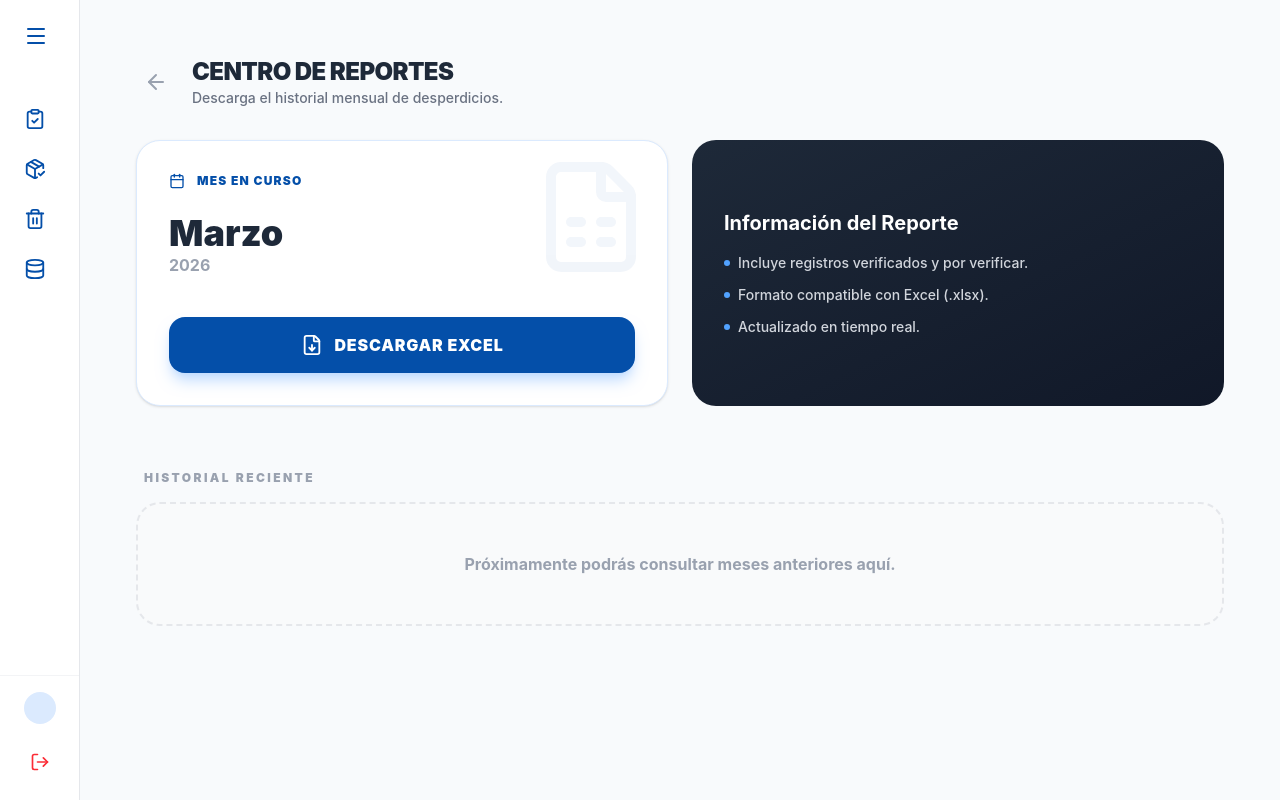
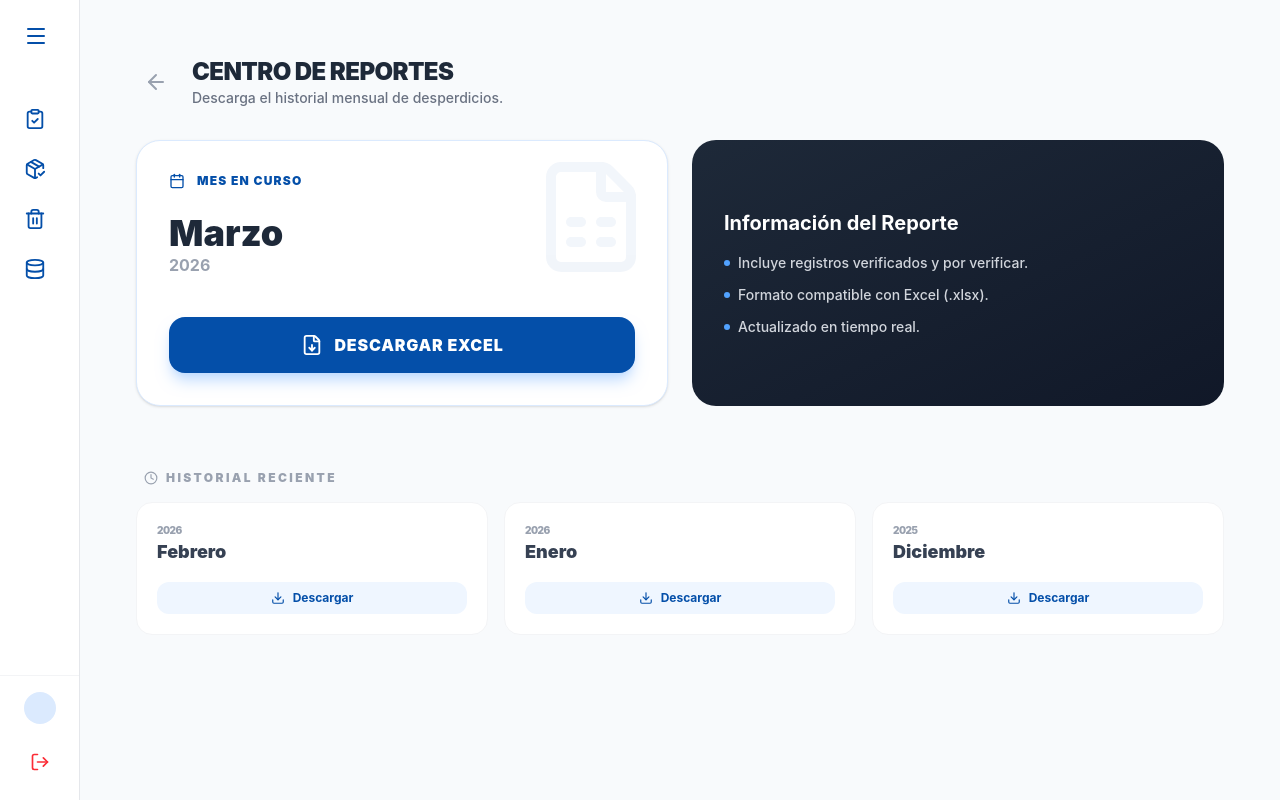
Before and after one commit to Manufacturas-Especializadas/QMP-FrontEnd, a React (Vite) app: page /scrap/reportes in a window 1280 px wide. Built offline with nearby package versions, Linux system fonts and the light colour scheme; sample sign-in values are in the browser's storage.

Commit message:
feat: historial de reportes

```diff
--- a/src/api/services/ScrapService.ts
+++ b/src/api/services/ScrapService.ts
@@ -12,8 +12,11 @@ class ScrapService {
     return apiClient.get<ScrapRead>(`${this.getScrapByIdEndpoint}${id}`);
   }
 
-  async getReports(): Promise<void> {
+  async getReports(month?: number, year?: number): Promise<void> {
     const now = new Date();
+    const reportMonth = month ?? now.getMonth() + 1;
+    const reportYear = year ?? now.getFullYear();
+
     const meses = [
       "Enero",
       "Febrero",
@@ -29,9 +32,14 @@ class ScrapService {
       "Diciembre",
     ];
 
-    const fileName = `Reporte_Scrap_${meses[now.getMonth()]}_${now.getFullYear()}.xlsx`;
+    const fileName = `Reporte_Scrap_${meses[reportMonth - 1]}_${reportYear}.xlsx`;
 
-    return apiClient.downloadFile(this.getReportsEndpoint, fileName);
+    let endpoint = this.getReportsEndpoint;
+    if (month && year) {
+      endpoint += `?month=${month}&year=${year}`;
+    }
+
+    return apiClient.downloadFile(endpoint, fileName);
   }
 
   async createScrap(data: Scrap): Promise<void> {
--- a/src/hooks/useScrapReports.ts
+++ b/src/hooks/useScrapReports.ts
@@ -5,27 +5,29 @@ import { scrapService } from "../api/services/ScrapService";
 export const useScrapReports = () => {
   const [isDownloading, setIsDownloading] = useState(false);
 
-  const downloadMonthlyReport = useCallback(async () => {
+  const downloadReportByMonth = useCallback(
+    async (month: number, year: number, monthName: string) => {
       setIsDownloading(true);
-
-    const loadingToast = toast.loading("Generando reporte...");
+      const loadingToast = toast.loading(
+        `Generando reporte de ${monthName}...`,
+      );
 
       try {
-      await scrapService.getReports();
-
+        await scrapService.getReports(month, year);
         toast.dismiss(loadingToast);
-      toast.success("Reporte descargado correctamente");
-    } catch (err: any) {
+        toast.success(`Reporte de ${monthName} descargado`);
+      } catch (error: any) {
         toast.dismiss(loadingToast);
-      const message = err.message || "No se pudo generar el reporte";
-      toast.error(message);
+        toast.error("Error al generar el reporte histórico");
       } finally {
         setIsDownloading(false);
       }
-  }, []);
+    },
+    [],
+  );
 
   return {
-    downloadMonthlyReport,
+    downloadReportByMonth,
     isDownloading,
   };
 };
--- a/src/pages/Scrap/ScrapReports.tsx
+++ b/src/pages/Scrap/ScrapReports.tsx
@@ -4,13 +4,16 @@ import {
   FileDown,
   FileSpreadsheet,
   Loader2,
+  Clock,
+  Download,
 } from "lucide-react";
 import { useNavigate } from "react-router-dom";
 import { useScrapReports } from "../../hooks/useScrapReports";
+import { useMemo } from "react";
 
 export const ScrapReports = () => {
   const navigate = useNavigate();
-  const { downloadMonthlyReport, isDownloading } = useScrapReports();
+  const { downloadReportByMonth, isDownloading } = useScrapReports();
 
   const now = new Date();
 
@@ -31,6 +34,19 @@ export const ScrapReports = () => {
 
   const currentMonthName = months[now.getMonth()];
   const currentYear = now.getFullYear();
+
+  const history = useMemo(() => {
+    const list = [];
+    for (let i = 1; i <= 3; i++) {
+      const date = new Date(now.getFullYear(), now.getMonth() - i, 1);
+      list.push({
+        month: date.getMonth() + 1,
+        year: date.getFullYear(),
+        monthName: months[date.getMonth()],
+      });
+    }
+    return list;
+  }, []);
 
   return (
     <div
@@ -57,9 +73,9 @@ export const ScrapReports = () => {
 
       <div className="grid grid-cols-1 md:grid-cols-2 gap-6">
         <div
-          className="relative overflow-hidden bg-white border
-          border-blue-100 rounded-3xl p-8 shadow-sm group hover:shadow-xl
-          hover:shadow-blue-50 transition-all"
+          className="relative overflow-hidden bg-white border border-blue-100
+          rounded-3xl p-8 shadow-sm group hover:shadow-xl hover:shadow-blue-50
+          transition-all"
         >
           <div
             className="absolute top-0 right-0 p-4 opacity-5 group-hover:opacity-10
@@ -70,8 +86,8 @@ export const ScrapReports = () => {
 
           <div className="relative z-10 space-y-6">
             <div
-              className="flex items-center gap-3 text-secondary font-black uppercase
-              text-xs tracking-widest"
+              className="flex items-center gap-3 text-secondary font-black
+              uppercase text-xs tracking-widest"
             >
               <Calendar size={16} />
               Mes en curso
@@ -86,12 +102,18 @@ export const ScrapReports = () => {
 
             <div className="pt-4">
               <button
-                onClick={downloadMonthlyReport}
+                onClick={() =>
+                  downloadReportByMonth(
+                    now.getMonth() + 1,
+                    currentYear,
+                    currentMonthName,
+                  )
+                }
                 disabled={isDownloading}
-                className="w-full flex items-center justify-center gap-3
-                bg-secondary text-white py-4 rounded-2xl font-black shadow-lg
-                shadow-blue-200 hover:scale-[1.02] active:scale-[0.98] transition-all
-                hover:cursor-pointer uppercase tracking-wider"
+                className="w-full flex items-center justify-center gap-3 bg-secondary
+                text-white py-4 rounded-2xl font-black shadow-lg shadow-blue-200
+                hover:scale-[1.02] active:scale-[0.98] transition-all hover:cursor-pointer
+                uppercase tracking-wider disabled:opacity-50"
               >
                 {isDownloading ? (
                   <Loader2 className="animate-spin" size={22} />
@@ -105,8 +127,8 @@ export const ScrapReports = () => {
         </div>
 
         <div
-          className="bg-linear-to-br from-gray-800 to-gray-900 rounded-3xl p-8 text-white
-          flex flex-col justify-center space-y-4"
+          className="bg-linear-to-br from-gray-800 to-gray-900 rounded-3xl p-8
+          text-white flex flex-col justify-center space-y-4"
         >
           <h3 className="text-xl font-bold">Información del Reporte</h3>
           <ul className="space-y-3 text-sm text-gray-300 font-medium">
@@ -129,17 +151,46 @@ export const ScrapReports = () => {
       <div className="pt-8">
         <h2
           className="text-xs font-black text-gray-400 uppercase tracking-[0.2em]
-          mb-4 ml-2"
+          mb-4 ml-2 flex items-center gap-2"
         >
+          <Clock size={14} />
           Historial Reciente
         </h2>
-        <div
-          className="bg-gray-50 border-2 border-dashed border-gray-200
-          rounded-3xl p-12 flex flex-col items-center justify-center text-center"
-        >
-          <p className="text-gray-400 font-bold">
-            Próximamente podrás consultar meses anteriores aquí.
-          </p>
+
+        <div className="grid grid-cols-1 sm:grid-cols-3 gap-4">
+          {history.map((item, index) => (
+            <div
+              key={index}
+              className="bg-white border border-gray-100 rounded-2xl p-5 flex
+              flex-col justify-between gap-4 hover:border-blue-200 hover:shadow-lg
+              hover:shadow-blue-50/50 transition-all group"
+            >
+              <div>
+                <p
+                  className="text-[10px] font-black text-gray-400 uppercase
+                  tracking-tighter"
+                >
+                  {item.year}
+                </p>
+                <h3 className="text-lg font-black text-gray-700">
+                  {item.monthName}
+                </h3>
+              </div>
+
+              <button
+                onClick={() =>
+                  downloadReportByMonth(item.month, item.year, item.monthName)
+                }
+                disabled={isDownloading}
+                className="flex items-center justify-center gap-2 text-secondary
+                bg-blue-50 py-2 rounded-xl font-bold text-xs hover:bg-secondary
+                hover:text-white transition-all hover:cursor-pointer disabled:opacity-30"
+              >
+                <Download size={14} />
+                Descargar
+              </button>
+            </div>
+          ))}
         </div>
       </div>
     </div>
```
Lines whose indentation alone changed are shown as unchanged.
